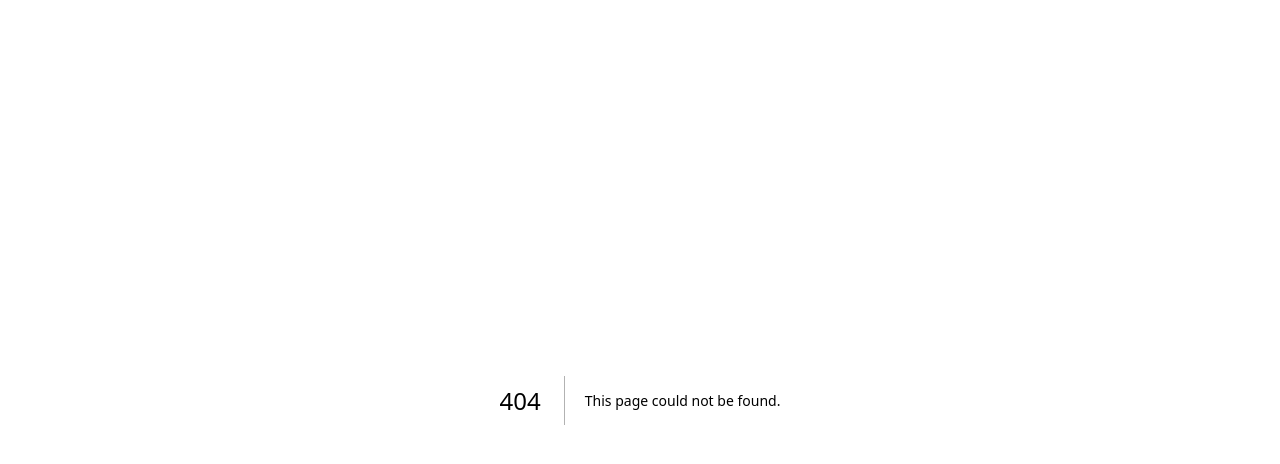
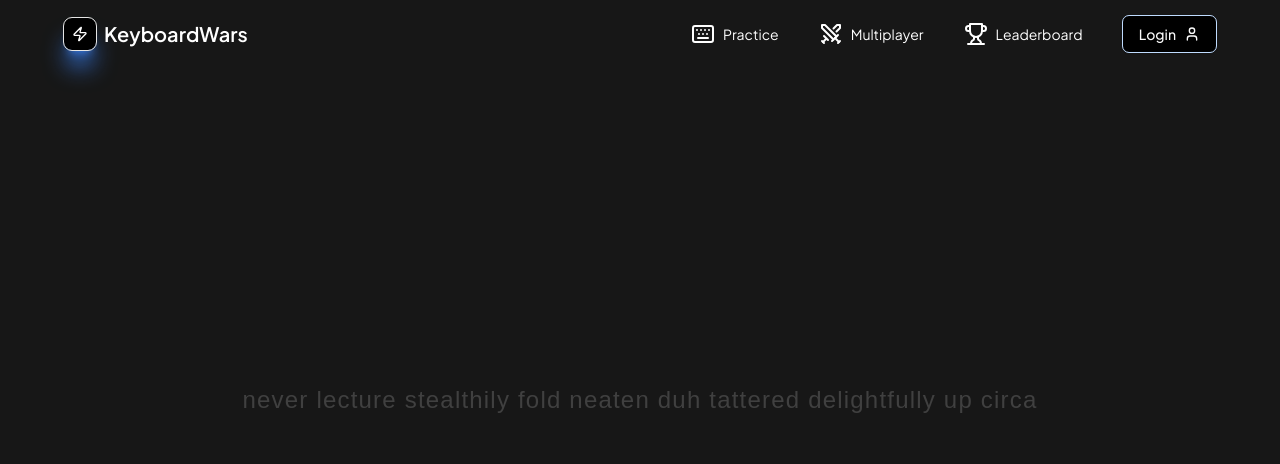
Before and after one commit to Utkarshrajmishra/dmloop, a Next.js app: page /practice in a window 1280 px wide. Before the commit this address had no page. Shown: the top 464 px of the page. Built offline with nearby package versions, Linux system fonts and the light colour scheme; no server answers.

Commit message:
Add: useWord Hook

```diff
--- a/app/auth/page.tsx
+++ /dev/null
@@ -1,9 +0,0 @@
-const Auth=()=>{
-    return (
-      <section className="bg-black h-[100vh]">
-        <h1>Hello </h1>
-      </section>
-    );
-}
-
-export default Auth
--- a/app/globals.css
+++ b/app/globals.css
@@ -1,5 +1,6 @@
 @import url('https://fonts.googleapis.com/css2?family=Plus+Jakarta+Sans:ital,wght@0,200..800;1,200..800&display=swap');
 @import url('https://fonts.googleapis.com/css2?family=Inter:ital,opsz,wght@0,14..32,100..900;1,14..32,100..900&display=swap');
+@import url('https://fonts.googleapis.com/css2?family=Geist+Mono:wght@100..900&display=swap');
 @tailwind base;
 @tailwind components;
 @tailwind utilities;
--- a/app/layout.tsx
+++ b/app/layout.tsx
@@ -1,5 +1,6 @@
 import type { Metadata } from "next";
 import "./globals.css";
+import Navbar from "@/components/Navbar";
 
 export const metadata: Metadata = {
   title: "KeyboardWars",
@@ -13,7 +14,10 @@ export default function RootLayout({
 }>) {
   return (
     <html lang="en">
-      <body className={` antialiased`}>{children}</body>
+      <body className={` antialiased`}>
+        <Navbar/>
+        {children}
+        </body>
     </html>
   );
 }
--- /dev/null
+++ b/app/practice/page.tsx
@@ -0,0 +1,40 @@
+"use client";
+
+import useWords from "@/hooks/useWord";
+import { motion } from "framer-motion";
+
+const Practice = () => {
+  const { words, updateWords } = useWords(30);
+
+  const containerVariants = {
+    hidden: {
+      opacity: 0,
+      y: 50,
+    },
+    visible: {
+      opacity: 1,
+      y: 0,
+      transition: {
+        duration: 0.6,
+        ease: "easeOut",
+      },
+    },
+  };
+
+  return (
+    <section className="bg-neutral-900 h-[100vh] flex items-center justify-center">
+      <motion.div
+        variants={containerVariants}
+        initial="hidden"
+        animate="visible"
+        className="max-w-4xl px-4 text-center md:text-left"
+      >
+        <h1 className="text-neutral-700 text-lg md:text-2xl font-giest tracking-wider leading-loose">
+          {words}
+        </h1>
+      </motion.div>
+    </section>
+  );
+};
+
+export default Practice;
--- a/components/Navbar.tsx
+++ b/components/Navbar.tsx
@@ -25,7 +25,7 @@ const Links = [
 const Navbar = async () => {
   const session = await auth();
   return (
-    <nav className="absolute mt-2 font-jakarta top-0 left-0 right-0 z-10">
+    <nav className="absolute  font-jakarta top-0 left-0 right-0 z-10">
       <div className="flex py-4 justify-between items-center gap-2 px-16">
         <Link href="/" className="cursor-pointer flex items-center gap-2">
           <div className="h-8 w-8 shadow-xl shadow-blue-500 rounded-lg outline outline-1 outline-neutral-200  bg-black flex items-center justify-center font-bold">
@@ -37,9 +37,9 @@ const Navbar = async () => {
         <div className="flex gap-10">
           {Links.map((link) => (
             <Link
-              className="flex hover:text-blue-500 gap-2 text-sm text-blue-200 items-center"
+              className="flex hover:text-blue-200 gap-2 text-sm text-white items-center"
               key={link.id}
-              href="/auth"
+              href="/practice"
             >
               {link.icon}
               <p>{link.name}</p>
@@ -64,6 +64,7 @@ const Navbar = async () => {
           )}
         </div>
       </div>
+      <div className="divide-x-2 bg-white"></div>
     </nav>
   );
 };
--- a/components/Profile.tsx
+++ b/components/Profile.tsx
@@ -25,7 +25,7 @@ const Profile = async({ session }: { session: session }) => {
     <>
       <DropdownMenu>
         <DropdownMenuTrigger asChild>
-          <div className="rounded-full shadow-xl shadow-blue-800 outline outline-1 outline-blue-200">
+          <div className="rounded-full  outline outline-1 outline-blue-200">
             <Image
               src={session?.user?.image || "./vercel.svg"}
               alt="Profile"
--- /dev/null
+++ b/hooks/useWord.tsx
@@ -0,0 +1,24 @@
+"use client";
+
+import { faker } from "@faker-js/faker";
+import { useCallback, useEffect, useState } from "react";
+
+const generateWords = (count: number) => {
+  return faker.word.words(count).toLowerCase();
+};
+
+const useWords = (count: number) => {
+  const [words, setWords] = useState<string>("");
+
+  useEffect(()=>{
+    setWords(generateWords(10))
+  },[count])
+
+  const updateWords = useCallback(() => {
+    setWords(generateWords(count));
+  }, [count]);
+
+  return { words, updateWords };
+};
+
+export default useWords;
--- a/package.json
+++ b/package.json
@@ -13,6 +13,7 @@
     "@radix-ui/react-slot": "^1.1.1",
     "class-variance-authority": "^0.7.1",
     "clsx": "^2.1.1",
+    "framer-motion": "^11.16.1",
     "lucide-react": "^0.469.0",
     "motion": "^11.16.0",
     "next": "15.1.3",
@@ -24,6 +25,7 @@
   },
   "devDependencies": {
     "@eslint/eslintrc": "^3",
+    "@faker-js/faker": "^9.3.0",
     "@types/node": "^20",
     "@types/react": "^19",
     "@types/react-dom": "^19",
--- a/tailwind.config.ts
+++ b/tailwind.config.ts
@@ -10,7 +10,8 @@ export default {
   theme: {
     fontFamily: {
       jakarta: ["Plus Jakarta Sans", "sans-serif"],
-      inter:["Inter", "sans-serif"]
+      inter:["Inter", "sans-serif"],
+      giest:["Giest Mono","sans-serif"]
     },
     container: {
       center: true,
```
Also changed, not shown: 1 other file (tests, documents, lock files or other folders).
